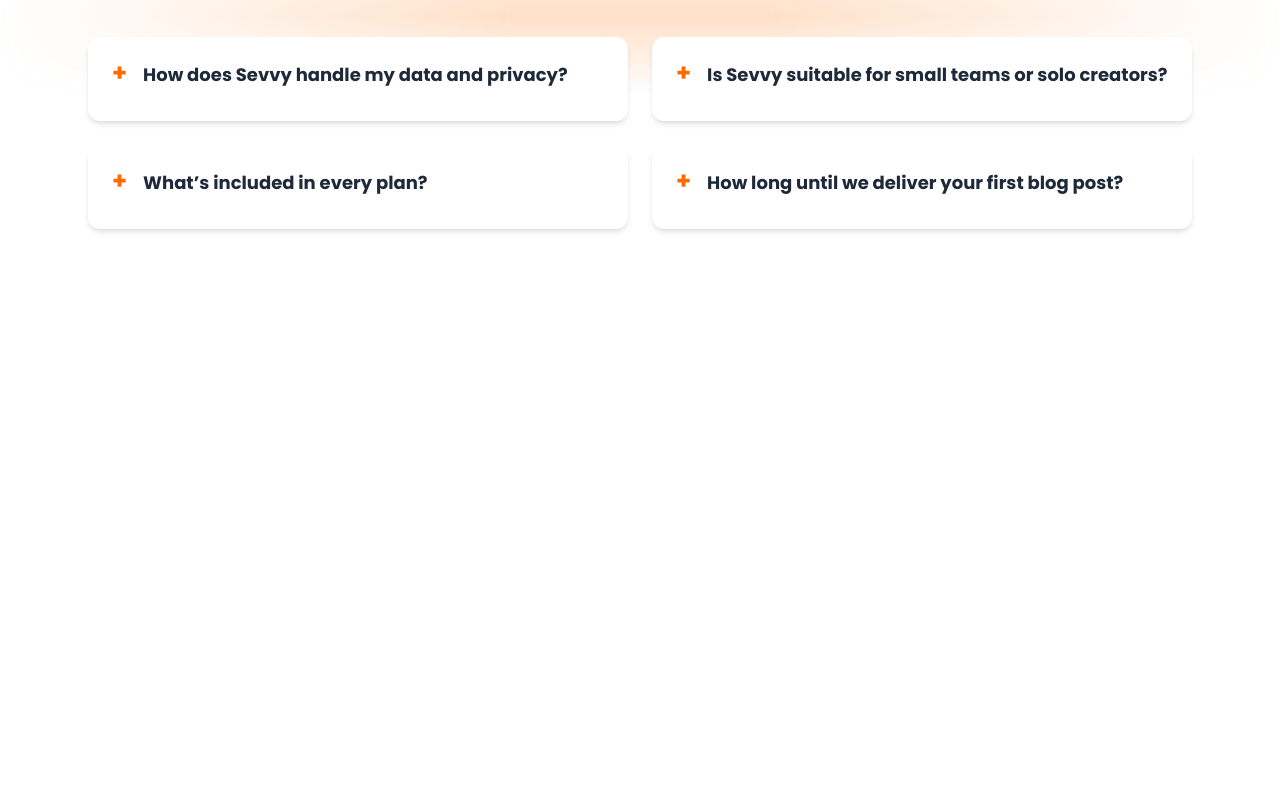
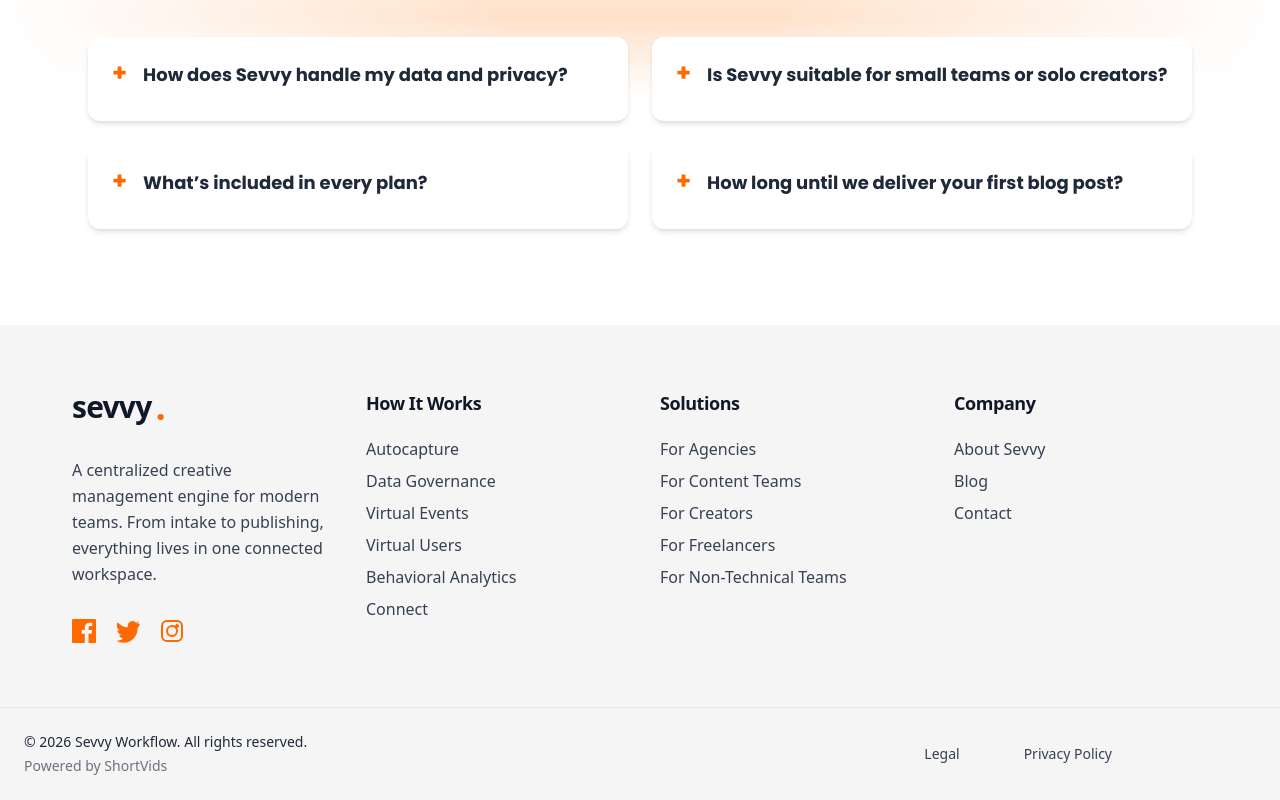
Before and after one commit to alihussnain1122/Sevvy, a React (Vite) app: page /pricing in a window 1280 px wide. Shown: the part 4862-5662 px from the top of the page. Before the commit the page ends 5187 px from the top, so only its background shows below. Built offline with nearby package versions, Linux system fonts and the light colour scheme; the HTML template or start-up script is replaced by a standard one; a web font is replaced by a local one.

Commit message:
add footer

```diff
--- a/src/App.jsx
+++ b/src/App.jsx
@@ -1,5 +1,6 @@
 
 import './App.css';
+import Footer from './components/Footer';
 import Navbar from './components/Navbar';
 import AppRoutes from './routes/AppRoutes';
 
@@ -8,6 +9,7 @@ function App() {
     <>
       <Navbar />
       <AppRoutes />
+      <Footer />
     </>
   );
 }
--- a/src/components/Footer.jsx
+++ b/src/components/Footer.jsx
@@ -0,0 +1,94 @@
+import React from "react";
+
+const Footer = () => {
+  return (
+    <footer className="bg-[#f5f5f5] text-gray-700 font-sans">
+      <div className="max-w-7xl mx-auto px-6 py-16">
+        <div className="grid grid-cols-1 sm:grid-cols-2 md:grid-cols-4 gap-y-12 gap-x-10 md:px-12">
+          {/* Brand Section */}
+          <div className="flex flex-col gap-6">
+            <div>
+              <span className="font-bold text-3xl text-gray-900 tracking-tight flex items-center">
+                sevvy
+                <span className="text-orange-500 text-4xl ml-1" style={{lineHeight:0}}>.</span>
+              </span>
+            </div>
+            <p className="mt-2 text-base leading-relaxed text-gray-700 max-w-xs">
+              A centralized creative management engine for modern teams. From intake to publishing, everything lives in one connected workspace.
+            </p>
+            <div className="flex gap-5 mt-2">
+              {/* Social Icons */}
+              <a href="#" aria-label="Facebook" className="text-orange-500 hover:text-orange-600 transition-colors duration-200">
+                <svg fill="currentColor" viewBox="0 0 24 24" className="w-6 h-6">
+                  <path d="M22.675 0h-21.35C.595 0 0 .592 0 1.326v21.348C0 23.406.595 24 1.325 24h11.495v-9.294H9.692v-3.622h3.128V8.413c0-3.1 1.893-4.788 4.659-4.788 1.325 0 2.463.099 2.797.143v3.24l-1.918.001c-1.504 0-1.797.715-1.797 1.763v2.313h3.587l-.467 3.622h-3.12V24h6.116C23.406 24 24 23.406 24 22.674V1.326C24 .592 23.406 0 22.675 0"/>
+                </svg>
+              </a>
+              <a href="#" aria-label="Twitter" className="text-orange-500 hover:text-orange-600 transition-colors duration-200">
+                <svg fill="currentColor" viewBox="0 0 24 24" className="w-6 h-6">
+                  <path d="M24 4.557a9.93 9.93 0 0 1-2.828.775 4.932 4.932 0 0 0 2.165-2.724c-.951.564-2.005.974-3.127 1.195a4.92 4.92 0 0 0-8.39 4.482C7.691 8.095 4.066 6.13 1.64 3.161c-.542.929-.856 2.01-.857 3.17 0 2.188 1.115 4.117 2.823 5.254a4.904 4.904 0 0 1-2.229-.616c-.054 2.281 1.581 4.415 3.949 4.89a4.936 4.936 0 0 1-2.224.084c.627 1.956 2.444 3.377 4.6 3.417A9.867 9.867 0 0 1 0 21.543a13.94 13.94 0 0 0 7.548 2.209c9.058 0 14.009-7.496 14.009-13.986 0-.213-.005-.425-.014-.636A9.936 9.936 0 0 0 24 4.557z"/>
+                </svg>
+              </a>
+              <a href="#" aria-label="Instagram" className="text-orange-500 hover:text-orange-600 transition-colors duration-200">
+                <svg fill="none" viewBox="0 0 24 24" stroke="currentColor" className="w-6 h-6">
+                  <rect width="20" height="20" x="2" y="2" rx="5" strokeWidth="2"/>
+                  <circle cx="12" cy="12" r="5" strokeWidth="2"/>
+                  <circle cx="17" cy="7" r="1.5" fill="currentColor"/>
+                </svg>
+              </a>
+            </div>
+          </div>
+
+          {/* How It Works */}
+          <nav aria-label="How It Works" className="flex flex-col gap-4">
+            <h3 className="font-bold text-gray-900 text-lg mb-1 tracking-tight ">How It Works</h3>
+            <ul className="flex flex-col gap-2">
+              <li><a href="#" className="hover:text-orange-500 transition-colors">Autocapture</a></li>
+              <li><a href="#" className="hover:text-orange-500 transition-colors">Data Governance</a></li>
+              <li><a href="#" className="hover:text-orange-500 transition-colors">Virtual Events</a></li>
+              <li><a href="#" className="hover:text-orange-500 transition-colors">Virtual Users</a></li>
+              <li><a href="#" className="hover:text-orange-500 transition-colors">Behavioral Analytics</a></li>
+              <li><a href="#" className="hover:text-orange-500 transition-colors">Connect</a></li>
+            </ul>
+          </nav>
+
+          {/* Solutions */}
+          <nav aria-label="Solutions" className="flex flex-col gap-4">
+            <h3 className="font-bold text-gray-900 text-lg mb-1 tracking-tight">Solutions</h3>
+            <ul className="flex flex-col gap-2">
+              <li><a href="#" className="hover:text-orange-500 transition-colors">For Agencies</a></li>
+              <li><a href="#" className="hover:text-orange-500 transition-colors">For Content Teams</a></li>
+              <li><a href="#" className="hover:text-orange-500 transition-colors">For Creators</a></li>
+              <li><a href="#" className="hover:text-orange-500 transition-colors">For Freelancers</a></li>
+              <li><a href="#" className="hover:text-orange-500 transition-colors">For Non-Technical Teams</a></li>
+            </ul>
+          </nav>
+
+          {/* Company */}
+          <nav aria-label="Company" className="flex flex-col gap-4">
+            <h3 className="font-bold text-gray-900 text-lg mb-1 tracking-tight ">Company</h3>
+            <ul className="flex flex-col gap-2">
+              <li><a href="#" className="hover:text-orange-500 transition-colors">About Sevvy</a></li>
+              <li><a href="#" className="hover:text-orange-500 transition-colors">Blog</a></li>
+              <li><a href="#" className="hover:text-orange-500 transition-colors">Contact</a></li>
+            </ul>
+          </nav>
+        </div>
+      </div>
+      {/* Bottom Section */}
+      <div className="border-t border-gray-200">
+        <div className="max-w-7xl mx-auto px-6 py-6 flex flex-col md:flex-row items-center md:justify-between gap-4 text-sm">
+          <div className="flex flex-col items-start gap-1 text-gray-800">
+            <span>© 2026 Sevvy Workflow. All rights reserved.</span>
+            <span className="text-gray-500">Powered by ShortVids</span>
+          </div>
+          <div className="flex gap-8 md:gap-16 mt-2 md:mt-0 md:pr-36">
+            <a href="#" className="hover:text-orange-500 transition-colors">Legal</a>
+            <a href="#" className="hover:text-orange-500 transition-colors">Privacy Policy</a>
+          </div>
+        </div>
+      </div>
+    </footer>
+  );
+};
+
+export default Footer;
```
Also changed, not shown: src/components/Privacy/Data.jsx (added), src/components/Privacy/TableOfContent.jsx (added), src/pages/Privacy.jsx (added).
